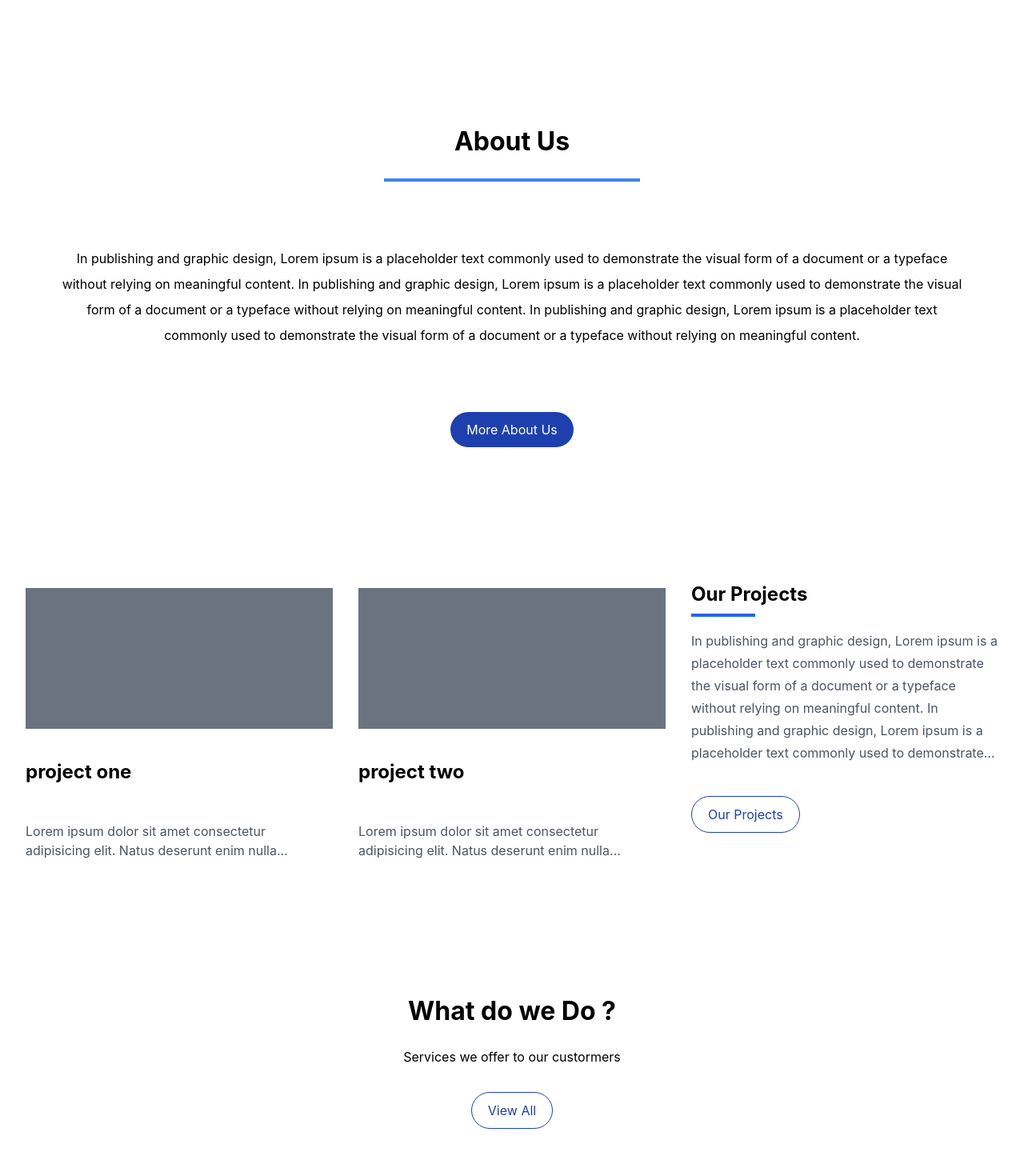
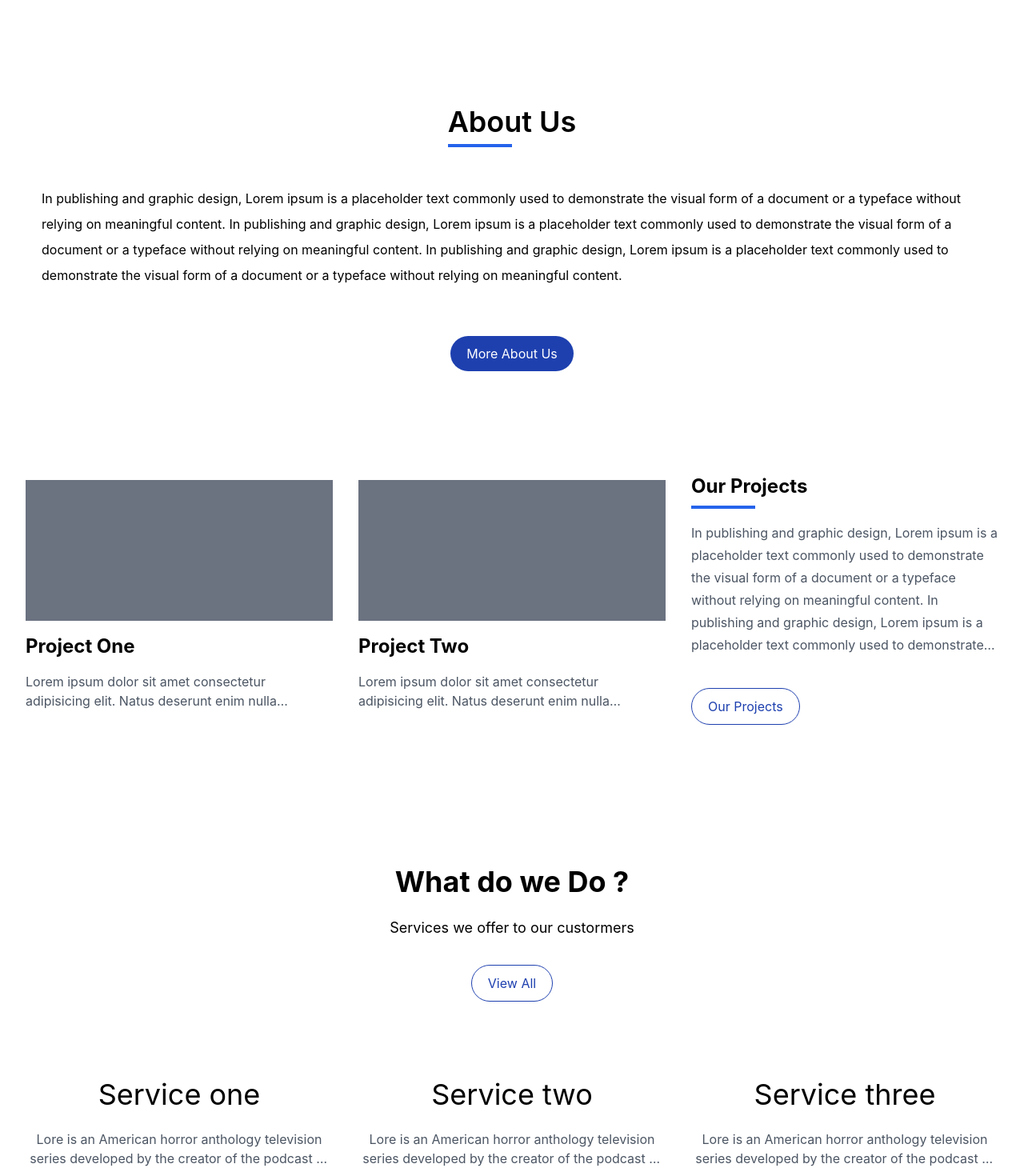
Before and after one commit to A4OnE/sirg, a Next.js app: page / in a window 1280 px wide. Shown: the part 880-2350 px from the top of the page at 80% size. Built offline with nearby package versions, Linux system fonts and the light colour scheme.

Commit message:
verifying page

```diff
--- a/components/Cards/ProjectsHomeCard.jsx
+++ b/components/Cards/ProjectsHomeCard.jsx
@@ -16,17 +16,15 @@ function ProjectsHomeCard() {
   ];
   return (
     <div>
-      <div className="grid grid-cols-1 lg:grid-cols-3 gap-4 lg:gap-8 my-24">
+      <div className="grid grid-cols-1 lg:grid-cols-3 gap-10  lg:gap-8 my-24">
         {/* left section of projects card  */}
         {data.map((item) => (
-          <div className="flex flex-col">
+          <div className="flex flex-col  ">
             <div className="bg-gray-500 h-44 w-full"></div>
             <div className="my-4 font-bold">
-              <h2>{item.title}</h2>
+              <p className="capitalize  text-xl md:text-2xl">{item.title}</p>
             </div>
-            <div className="my-2 text-gray-600 line-clamp-2">
-              {item.description}
-            </div>
+            <div className="text-gray-600 line-clamp-2">{item.description}</div>
           </div>
         ))}
         {/* left section of projects card ends */}
--- a/components/Cards/ServiHomeCard.jsx
+++ b/components/Cards/ServiHomeCard.jsx
@@ -4,7 +4,7 @@ function ServiHomeCard({ img, title, description }) {
   return (
     <div className="md:text-center px-1">
       <img />
-      <h1 className="font-normal">{title}</h1>
+      <h1 className="text-2xl md:text-4xl font-normal ">{title}</h1>
       <p className=" line-clamp-2 text-gray-600">{description}</p>
     </div>
   );
--- a/components/Ourclients/OurClients.jsx
+++ b/components/Ourclients/OurClients.jsx
@@ -33,11 +33,11 @@ export class OurClients extends Component {
               key={i}
               className=" w-3/5 h-fit  flex flex-col justify-end items-center     "
             >
-              <div className="text-3xl text-blue-600 font-medium ">
+              <div className="text-xl md:text-3xl text-blue-600 font-medium ">
                 {" "}
                 {val.title}
               </div>
-              <div className="text-gray-500 mt-3 capitalize text-xl">
+              <div className="text-gray-500 mt-3 capitalize md:text-xl">
                 {val.data}
               </div>
             </div>
@@ -49,7 +49,7 @@ export class OurClients extends Component {
               <div
                 key={i}
                 width={val.width}
-                className={` ml-3 md:ml-5 lg:ml-2 text-gray-600 w-fit
+                className={`ml-3 lg:ml-2 text-gray-600 w-fit
                 px-1  md:p-1
                 ${i === 5 ? "font-medium  " : "font-bold"}
                 ${
--- a/components/ProjectTabs/ProjectsComponent.jsx
+++ b/components/ProjectTabs/ProjectsComponent.jsx
@@ -5,7 +5,7 @@ function ProjectsComponent({ img, title, description }) {
   return (
     <div>
       <div className="container mx-auto px-4  lg:px-8 grid md:grid-cols-2 md:gap-6 py-8 ">
-        <div className="mr-4 min-h-fit ">
+        <div className="mr-4 min-h-fit   flex flex-col justify-center ">
           <img src={img} />
           <div className="flex justify-around m-4">
             <AiOutlineArrowLeft className="text-3xl" />
@@ -15,7 +15,7 @@ function ProjectsComponent({ img, title, description }) {
         <div className="wrap">
           <p
             className="text-gray-600 tracking-wider
-           font-bold mb-6  text-2xl  capitalize md:text-4xl"
+           font-bold mb-6  text-xl  capitalize md:text-4xl"
           >
             {title}
           </p>
--- a/components/Sections/HomePageWelcomeSection.jsx
+++ b/components/Sections/HomePageWelcomeSection.jsx
@@ -12,7 +12,7 @@ function HomePageWelcomeSection() {
         }}
       >
         <div className="text-center">
-          <h1 className="text-8xl font-bold">VIP GROUP</h1>
+          <h1 className=" text-6xl md:text-8xl font-bold">VIP GROUP</h1>
           <p className="text-xl font-semibold -mt-8">Slogon Goes Here !</p>
           <div className="flex flex-col items-center my-8 justify-center animate-pulse">
             <div className="bg-white h-10 w-10 rounded-full p-3 transition ">
--- a/pages/Projects.jsx
+++ b/pages/Projects.jsx
@@ -30,14 +30,14 @@ function Projects() {
       <div>
         <div className="container mx-auto px-4 lg:px-8 lg:my-10">
           <div>
-            <p className="text-5xl lg:text-4xl text-center font-bold text-primary py-8">
+            <p className="text-3xl lg:text-4xl text-center font-bold text-primary py-8">
               Our Projects
             </p>
           </div>
-          <div className=" flex text-xl mt-6">
-            <div className=" flex space-x-6  mx-auto ">
+          <div className=" flex text-sm md:text-xl  mt-6">
+            <div className=" flex space-x-6   mx-auto ">
               <p
-                className={`text-gray-500 font-semibold  tracking-wider cursor-pointer  ${
+                className={`text-gray-500 font-semibold   tracking-wider cursor-pointer  ${
                   tab === "finished" && "text-primary"
                 }`}
                 onClick={() => {
--- a/pages/index.jsx
+++ b/pages/index.jsx
@@ -27,13 +27,17 @@ export default function Home() {
 
           {/* about us section starts  */}
           <div
-            className="text-center my-24 py-10 "
+            className="text-center  md:my-24 py-8 md:py-10 "
             style={{ backgroundImage: `url(${background})` }}
           >
-            <div className="">
-              <h1>About Us</h1>
-              <hr className="w-80 mx-auto bg-primary border-2 border-blue-500" />
-              <p className="my-10 leading-8 lg:p-10">
+            <div className=" text-left ">
+              <div className="flex flex-col mx-auto text-center w-fit items-start ">
+                <p className=" text-2xl md:text-4xl  capitalize font-semibold ">
+                  about us
+                </p>
+                <p className="w-20 h-1  my-1 md:my-2 bg-blue-600  " />
+              </div>
+              <p className="my-5 md:my-5 leading-8 lg:p-5">
                 In publishing and graphic design, Lorem ipsum is a placeholder
                 text commonly used to demonstrate the visual form of a document
                 or a typeface without relying on meaningful content. In
@@ -45,7 +49,7 @@ export default function Home() {
                 without relying on meaningful content.
               </p>
             </div>
-            <div className="my-10">
+            <div className="pt-5 ">
               <Link href={"/About"}>
                 <button className="btn-primary rounded-full">
                   More About Us
@@ -58,9 +62,11 @@ export default function Home() {
 
           {/* about us section ends  */}
           {/* Service section starts here */}
-          <div className="text-center py-10">
-            <h1 className="text-normal">What do we Do ?</h1>
-            <p className="">Services we offer to our custormers</p>
+          <div className="text-center md:py-10">
+            <h1 className=" text-2xl md:text-4xl">What do we Do ?</h1>
+            <p className="text-sm md:text-lg">
+              Services we offer to our custormers
+            </p>
             <div className="my-8">
               <Link href={"/Services"}>
                 <button className="btn-outline-primary rounded-full">
```
